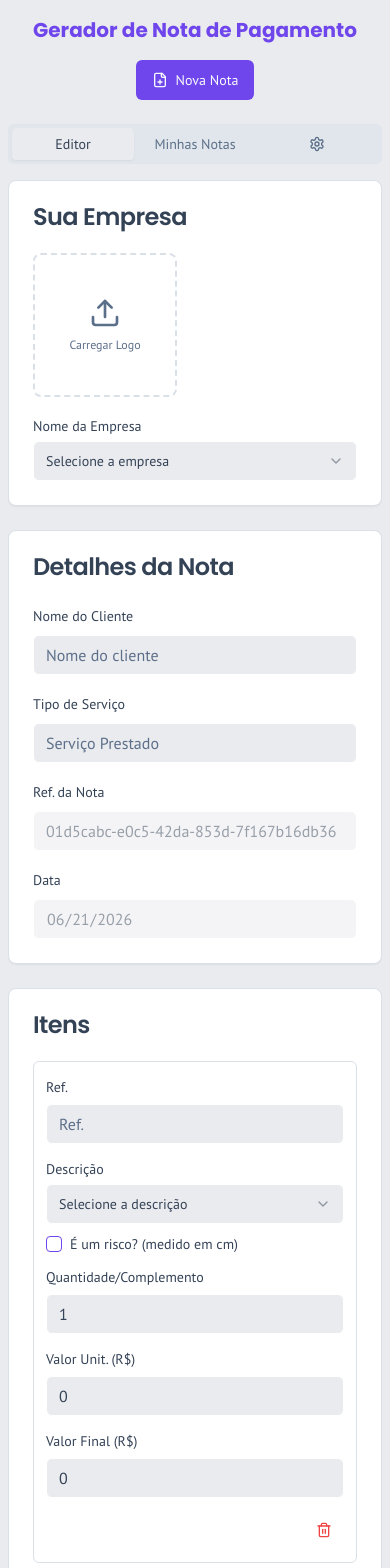
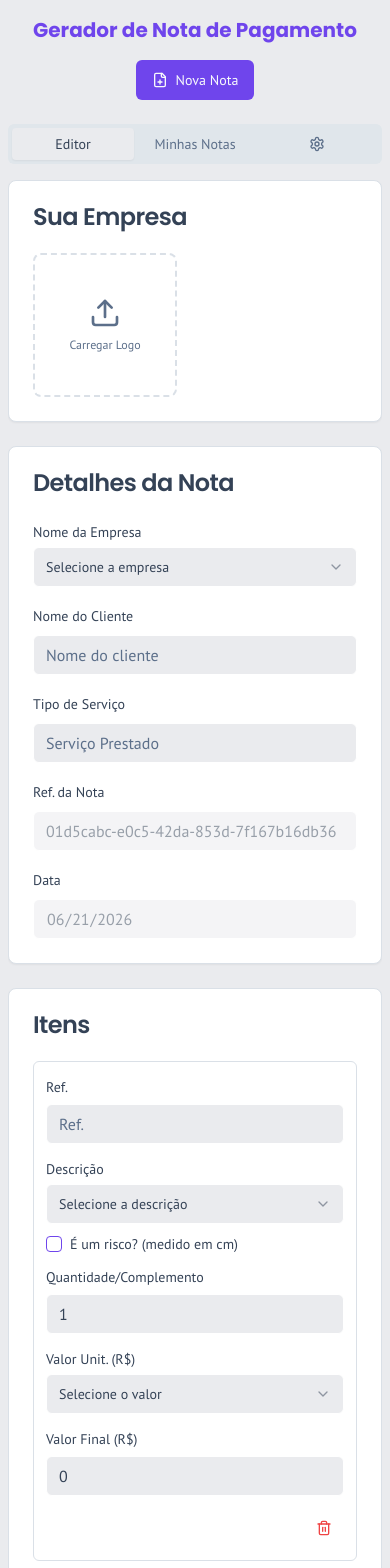
Before and after one commit to AlanRMA/studio-rj, a Next.js app in the folder frontend/: page / in a window 390 px wide. Shown: the top 1568 px of the page. Built offline with nearby package versions, Linux system fonts and the light colour scheme.

Commit message:
feat: empresa e valor unitário como dropdown NOVO+ em Detalhes da Nota
Move Nome da Empresa para Detalhes da Nota (com cliente e serviço).
Valor Unit. nos itens vira dropdown com NOVO+ e lista gerenciável
em Configurações. Card Sua Empresa fica só com upload de logo.

```diff
--- /dev/null
+++ b/frontend/src/components/custom-price-select.tsx
@@ -0,0 +1,143 @@
+'use client';
+
+import { useState } from 'react';
+import {
+  Select,
+  SelectContent,
+  SelectItem,
+  SelectTrigger,
+  SelectValue,
+} from '@/components/ui/select';
+import {
+  Dialog,
+  DialogContent,
+  DialogFooter,
+  DialogHeader,
+  DialogTitle,
+} from '@/components/ui/dialog';
+import { Button } from '@/components/ui/button';
+import { Label } from '@/components/ui/label';
+import { Input } from '@/components/ui/input';
+import { NOVO_PLUS_VALUE } from '@/lib/constants';
+import { formatCurrency } from '@/lib/utils';
+
+interface CustomPriceSelectProps {
+  label: string;
+  value: number;
+  items: string[];
+  onChange: (value: number) => void;
+  onAddItem: (value: string) => boolean;
+  placeholder?: string;
+  hideLabel?: boolean;
+}
+
+function formatPriceLabel(raw: string): string {
+  const parsed = parseFloat(raw);
+  if (isNaN(parsed)) return raw;
+  return formatCurrency(parsed);
+}
+
+function normalizePriceInput(raw: string): string {
+  const cleaned = raw.replace(',', '.').trim();
+  const parsed = parseFloat(cleaned);
+  if (isNaN(parsed) || parsed < 0) return '';
+  return String(Math.round(parsed * 100) / 100);
+}
+
+export function CustomPriceSelect({
+  label,
+  value,
+  items,
+  onChange,
+  onAddItem,
+  placeholder = 'Selecione o valor',
+  hideLabel = false,
+}: CustomPriceSelectProps) {
+  const [dialogOpen, setDialogOpen] = useState(false);
+  const [newItemValue, setNewItemValue] = useState('');
+  const [error, setError] = useState('');
+
+  const selectableItems = items.filter((item) => item !== NOVO_PLUS_VALUE);
+  const selectedKey = value > 0 ? normalizePriceInput(String(value)) : '';
+  const displayValue =
+    selectedKey && selectableItems.includes(selectedKey) ? selectedKey : undefined;
+
+  const handleSelectChange = (selected: string) => {
+    if (selected === NOVO_PLUS_VALUE) {
+      setNewItemValue('');
+      setError('');
+      setDialogOpen(true);
+      return;
+    }
+    onChange(parseFloat(selected) || 0);
+  };
+
+  const handleCreateItem = () => {
+    const normalized = normalizePriceInput(newItemValue);
+    if (!normalized) {
+      setError('Digite um valor numérico válido (ex: 75 ou 75,50).');
+      return;
+    }
+    const added = onAddItem(normalized);
+    if (!added) {
+      setError('Este valor já existe na lista.');
+      return;
+    }
+    onChange(parseFloat(normalized));
+    setDialogOpen(false);
+    setNewItemValue('');
+    setError('');
+  };
+
+  return (
+    <>
+      <div className="space-y-1">
+        {!hideLabel && <Label>{label}</Label>}
+        <Select value={displayValue} onValueChange={handleSelectChange}>
+          <SelectTrigger className="w-full">
+            <SelectValue placeholder={placeholder} />
+          </SelectTrigger>
+          <SelectContent>
+            {selectableItems.map((item) => (
+              <SelectItem key={item} value={item}>
+                {formatPriceLabel(item)}
+              </SelectItem>
+            ))}
+            <SelectItem value={NOVO_PLUS_VALUE} className="text-primary font-medium">
+              NOVO+
+            </SelectItem>
+          </SelectContent>
+        </Select>
+      </div>
+
+      <Dialog open={dialogOpen} onOpenChange={setDialogOpen}>
+        <DialogContent>
+          <DialogHeader>
+            <DialogTitle>Novo valor — {label}</DialogTitle>
+          </DialogHeader>
+          <div className="space-y-2">
+            <Input
+              type="number"
+              min="0"
+              step="0.01"
+              value={newItemValue}
+              onChange={(e) => {
+                setNewItemValue(e.target.value);
+                setError('');
+              }}
+              placeholder="Ex: 75,00"
+              onKeyDown={(e) => e.key === 'Enter' && handleCreateItem()}
+            />
+            {error && <p className="text-xs text-destructive">{error}</p>}
+          </div>
+          <DialogFooter>
+            <Button variant="outline" onClick={() => setDialogOpen(false)}>
+              Cancelar
+            </Button>
+            <Button onClick={handleCreateItem}>Adicionar</Button>
+          </DialogFooter>
+        </DialogContent>
+      </Dialog>
+    </>
+  );
+}
--- a/frontend/src/components/invoice-editor.tsx
+++ b/frontend/src/components/invoice-editor.tsx
@@ -10,6 +10,7 @@ import { invoiceSchema } from '@/lib/types';
 import { formatInvoiceValidationError, validateInvoiceForSave } from '@/lib/invoice-validation';
 import { useDropdownLists } from '@/hooks/use-dropdown-lists';
 import { CustomItemSelect } from '@/components/custom-item-select';
+import { CustomPriceSelect } from '@/components/custom-price-select';
 import { ClearOnFocusInput } from '@/components/clear-on-focus-input';
 import { ItemRowErrors } from '@/components/item-row-errors';
 import { LogoUploader } from '@/components/logo-uploader';
@@ -37,7 +38,7 @@ interface InvoiceEditorProps {
 
 export const InvoiceEditor = forwardRef<InvoiceEditorHandle, InvoiceEditorProps>(
   function InvoiceEditor({ invoice, logo, onLogoChange, onInvoiceChange, listsRevision = 0 }, ref) {
-  const { descricaoItems, empresaItems, addItem } = useDropdownLists(listsRevision);
+  const { descricaoItems, empresaItems, valorUnitItems, addItem } = useDropdownLists(listsRevision);
   const legacyClearValues = [...LEGACY_PLACEHOLDER_VALUES];
 
   const form = useForm<Invoice>({
@@ -114,9 +115,16 @@ export const InvoiceEditor = forwardRef<InvoiceEditorHandle, InvoiceEditorProps>
           <CardHeader>
             <CardTitle className="font-headline">Sua Empresa</CardTitle>
           </CardHeader>
-          <CardContent className="flex flex-col sm:flex-row gap-4 items-start">
+          <CardContent>
             <LogoUploader logo={logo} onLogoChange={onLogoChange} />
-            <div className="flex-1 w-full">
+          </CardContent>
+        </Card>
+
+        <Card>
+          <CardHeader>
+            <CardTitle className="font-headline">Detalhes da Nota</CardTitle>
+          </CardHeader>
+          <CardContent className="space-y-4">
             <FormField
               name="companyName"
               control={form.control}
@@ -134,15 +142,6 @@ export const InvoiceEditor = forwardRef<InvoiceEditorHandle, InvoiceEditorProps>
                 </FormItem>
               )}
             />
-            </div>
-          </CardContent>
-        </Card>
-
-        <Card>
-          <CardHeader>
-            <CardTitle className="font-headline">Detalhes da Nota</CardTitle>
-          </CardHeader>
-          <CardContent className="space-y-4">
             <FormField
               name="clientName"
               control={form.control}
@@ -293,16 +292,15 @@ export const InvoiceEditor = forwardRef<InvoiceEditorHandle, InvoiceEditorProps>
                     control={form.control}
                     render={({ field: priceField }) => (
                       <FormItem className="space-y-1.5">
-                        <FormLabel className={index !== 0 ? 'sr-only' : ''}>Valor Unit. (R$)</FormLabel>
-                        <FormControl>
-                          <Input
-                            type="number"
-                            step="0.01"
-                            placeholder="0"
-                            {...priceField}
-                            onChange={(e) => handleNumericInput(priceField, e.target.value)}
+                        <CustomPriceSelect
+                          label="Valor Unit. (R$)"
+                          hideLabel={index !== 0}
+                          value={priceField.value || 0}
+                          items={valorUnitItems}
+                          onChange={priceField.onChange}
+                          onAddItem={(val) => addItem('valorUnit', val)}
+                          placeholder="Selecione o valor"
                         />
-                        </FormControl>
                       </FormItem>
                     )}
                   />
--- a/frontend/src/components/sortable-item-list.tsx
+++ b/frontend/src/components/sortable-item-list.tsx
@@ -10,6 +10,7 @@ interface SortableItemListProps {
   onDelete: (item: string) => void;
   onReorder: (fromIndex: number, toIndex: number) => void;
   emptyMessage?: string;
+  formatItem?: (item: string) => string;
 }
 
 export function SortableItemList({
@@ -17,6 +18,7 @@ export function SortableItemList({
   onDelete,
   onReorder,
   emptyMessage = 'Nenhum item cadastrado.',
+  formatItem,
 }: SortableItemListProps) {
   const [draggedIndex, setDraggedIndex] = useState<number | null>(null);
   const [dragOverIndex, setDragOverIndex] = useState<number | null>(null);
@@ -55,7 +57,7 @@ export function SortableItemList({
           )}
         >
           <GripVertical className="h-4 w-4 text-muted-foreground cursor-grab shrink-0" />
-          <span className="flex-1 text-sm truncate">{item}</span>
+          <span className="flex-1 text-sm truncate">{formatItem ? formatItem(item) : item}</span>
           <Button
             type="button"
             variant="ghost"
--- a/frontend/src/hooks/use-dropdown-lists.ts
+++ b/frontend/src/hooks/use-dropdown-lists.ts
@@ -6,13 +6,14 @@ import { loadSettingsSnapshot } from '@/lib/settings-storage';
 import {
   DEFAULT_DESCRICAO_ITEMS,
   DEFAULT_EMPRESA_ITEMS,
+  DEFAULT_VALOR_UNIT_ITEMS,
   LEGACY_PLACEHOLDER_VALUES,
   MAX_CUSTOM_ITEM_LENGTH,
   NOVO_PLUS_VALUE,
   STORAGE_KEYS,
 } from '@/lib/constants';
 
-export type DropdownListType = 'descricao' | 'empresa';
+export type DropdownListType = 'descricao' | 'empresa' | 'valorUnit';
 
 function ensureNovoPlusLast(items: string[]): string[] {
   const filtered = items.filter((item) => item !== NOVO_PLUS_VALUE);
@@ -71,6 +72,10 @@ const LIST_CONFIG = {
     storageKey: STORAGE_KEYS.empresaList,
     defaults: DEFAULT_EMPRESA_ITEMS,
   },
+  valorUnit: {
+    storageKey: STORAGE_KEYS.valorUnitList,
+    defaults: DEFAULT_VALOR_UNIT_ITEMS,
+  },
 } as const;
 
 export function useDropdownLists(reloadToken = 0) {
@@ -82,6 +87,10 @@ export function useDropdownLists(reloadToken = 0) {
     STORAGE_KEYS.empresaList,
     getInitialEmpresaItems()
   );
+  const [valorUnitItems, setValorUnitItems] = useLocalStorage<string[]>(
+    STORAGE_KEYS.valorUnitList,
+    ensureNovoPlusLast(DEFAULT_VALOR_UNIT_ITEMS)
+  );
   const [, setReloadCounter] = useState(0);
 
   useEffect(() => {
@@ -89,8 +98,9 @@ export function useDropdownLists(reloadToken = 0) {
     const snapshot = loadSettingsSnapshot();
     setDescricaoItems(snapshot.descricaoItems);
     setEmpresaItems(snapshot.empresaItems);
+    setValorUnitItems(snapshot.valorUnitItems);
     setReloadCounter((value) => value + 1);
-  }, [reloadToken, setDescricaoItems, setEmpresaItems]);
+  }, [reloadToken, setDescricaoItems, setEmpresaItems, setValorUnitItems]);
 
   const getListState = useCallback(
     (list: DropdownListType) => {
@@ -107,9 +117,15 @@ export function useDropdownLists(reloadToken = 0) {
             setter: setEmpresaItems,
             defaults: LIST_CONFIG.empresa.defaults,
           };
+        case 'valorUnit':
+          return {
+            items: valorUnitItems,
+            setter: setValorUnitItems,
+            defaults: LIST_CONFIG.valorUnit.defaults,
+          };
       }
     },
-    [descricaoItems, empresaItems, setDescricaoItems, setEmpresaItems]
+    [descricaoItems, empresaItems, setDescricaoItems, setEmpresaItems, setValorUnitItems, valorUnitItems]
   );
 
   const addItem = useCallback(
@@ -162,12 +178,15 @@ export function useDropdownLists(reloadToken = 0) {
 
   const selectableDescricaoItems = descricaoItems.filter((item) => item !== NOVO_PLUS_VALUE);
   const selectableEmpresaItems = empresaItems.filter((item) => item !== NOVO_PLUS_VALUE);
+  const selectableValorUnitItems = valorUnitItems.filter((item) => item !== NOVO_PLUS_VALUE);
 
   return {
     descricaoItems: normalizeItems(descricaoItems, DEFAULT_DESCRICAO_ITEMS),
     empresaItems: normalizeItems(empresaItems, DEFAULT_EMPRESA_ITEMS),
+    valorUnitItems: normalizeItems(valorUnitItems, DEFAULT_VALOR_UNIT_ITEMS),
     selectableDescricaoItems,
     selectableEmpresaItems,
+    selectableValorUnitItems,
     addItem,
     deleteItem,
     reorderItems,
--- a/frontend/src/lib/constants.ts
+++ b/frontend/src/lib/constants.ts
@@ -7,6 +7,7 @@ export const STORAGE_KEYS = {
   companyName: 'jm-notas-company-name',
   empresaList: 'jm-notas-empresa-list',
   descricaoList: 'jm-notas-descricao-list',
+  valorUnitList: 'jm-notas-valor-unit-list',
   saveFormat: 'jm-notas-save-format',
   savedExports: 'jm-notas-saved-exports',
 } as const;
@@ -31,6 +32,8 @@ export const DEFAULT_DESCRICAO_ITEMS = [
 
 export const DEFAULT_EMPRESA_ITEMS: string[] = [];
 
+export const DEFAULT_VALOR_UNIT_ITEMS = ['50', '75', '100'];
+
 export const EMITTER_DATA = {
   name: 'James Mendes da Silva',
   document: '622.388.163-15',
--- a/frontend/src/lib/settings-storage.ts
+++ b/frontend/src/lib/settings-storage.ts
@@ -2,6 +2,7 @@ import {
   DEFAULT_DESCRICAO_ITEMS,
   DEFAULT_EMPRESA_ITEMS,
   DEFAULT_SAVE_FORMAT,
+  DEFAULT_VALOR_UNIT_ITEMS,
   NOVO_PLUS_VALUE,
   STORAGE_KEYS,
 } from '@/lib/constants';
@@ -12,6 +13,7 @@ export interface SettingsSnapshot {
   saveFormat: SaveFormat;
   descricaoItems: string[];
   empresaItems: string[];
+  valorUnitItems: string[];
 }
 
 function readJson<T>(key: string, fallback: T): T {
@@ -43,6 +45,10 @@ export function loadSettingsSnapshot(): SettingsSnapshot {
       ensureNovoPlusLast(DEFAULT_DESCRICAO_ITEMS)
     ),
     empresaItems: readJson(STORAGE_KEYS.empresaList, ensureNovoPlusLast(DEFAULT_EMPRESA_ITEMS)),
+    valorUnitItems: readJson(
+      STORAGE_KEYS.valorUnitList,
+      ensureNovoPlusLast(DEFAULT_VALOR_UNIT_ITEMS)
+    ),
   };
 }
 
@@ -51,4 +57,5 @@ export function saveSettingsSnapshot(snapshot: SettingsSnapshot): void {
   writeJson(STORAGE_KEYS.saveFormat, snapshot.saveFormat);
   writeJson(STORAGE_KEYS.descricaoList, ensureNovoPlusLast(snapshot.descricaoItems));
   writeJson(STORAGE_KEYS.empresaList, ensureNovoPlusLast(snapshot.empresaItems));
+  writeJson(STORAGE_KEYS.valorUnitList, ensureNovoPlusLast(snapshot.valorUnitItems));
 }
```
Also changed, not shown: frontend/src/components/settings-panel.tsx (+31 -1 lines). Lines whose indentation alone changed are shown as unchanged.
